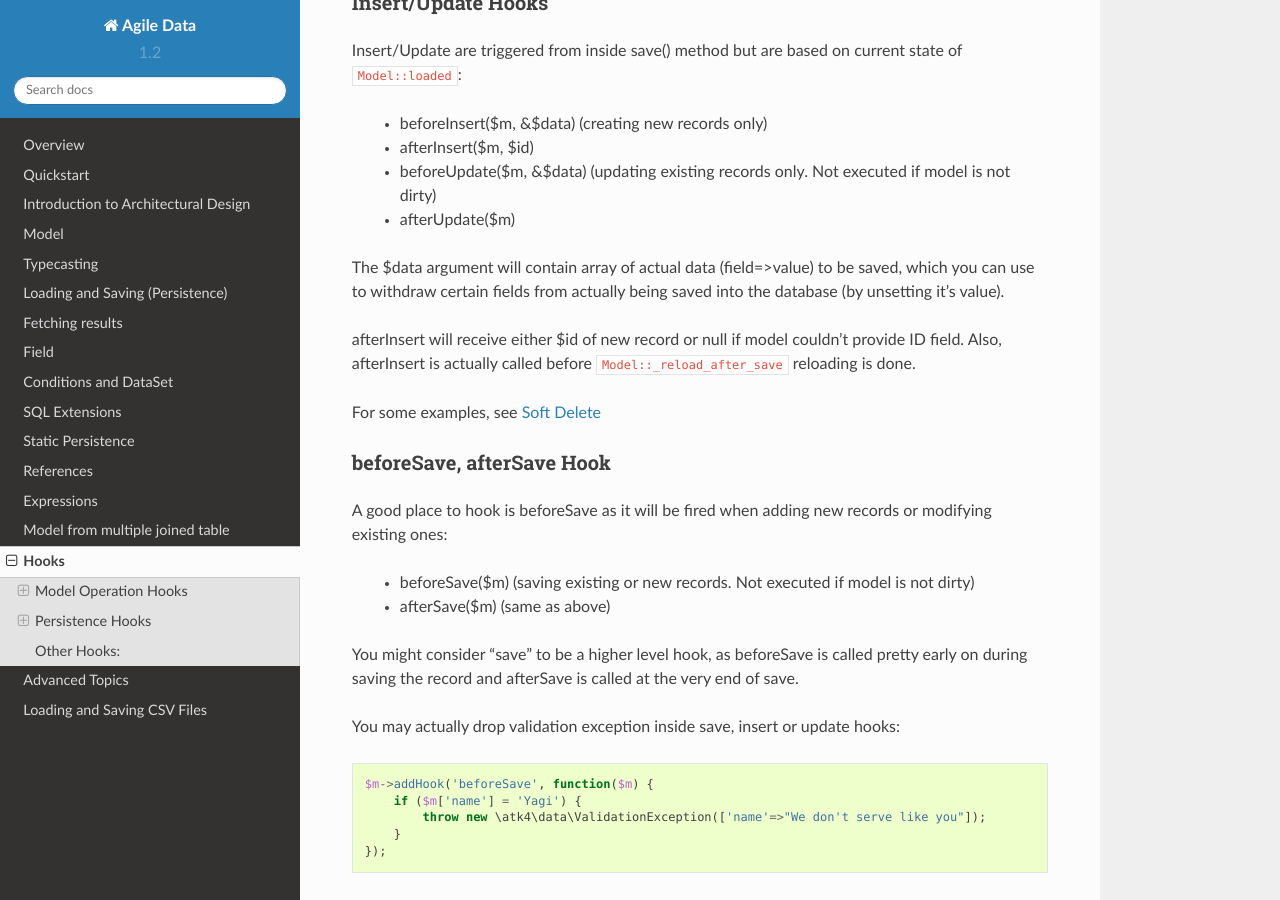
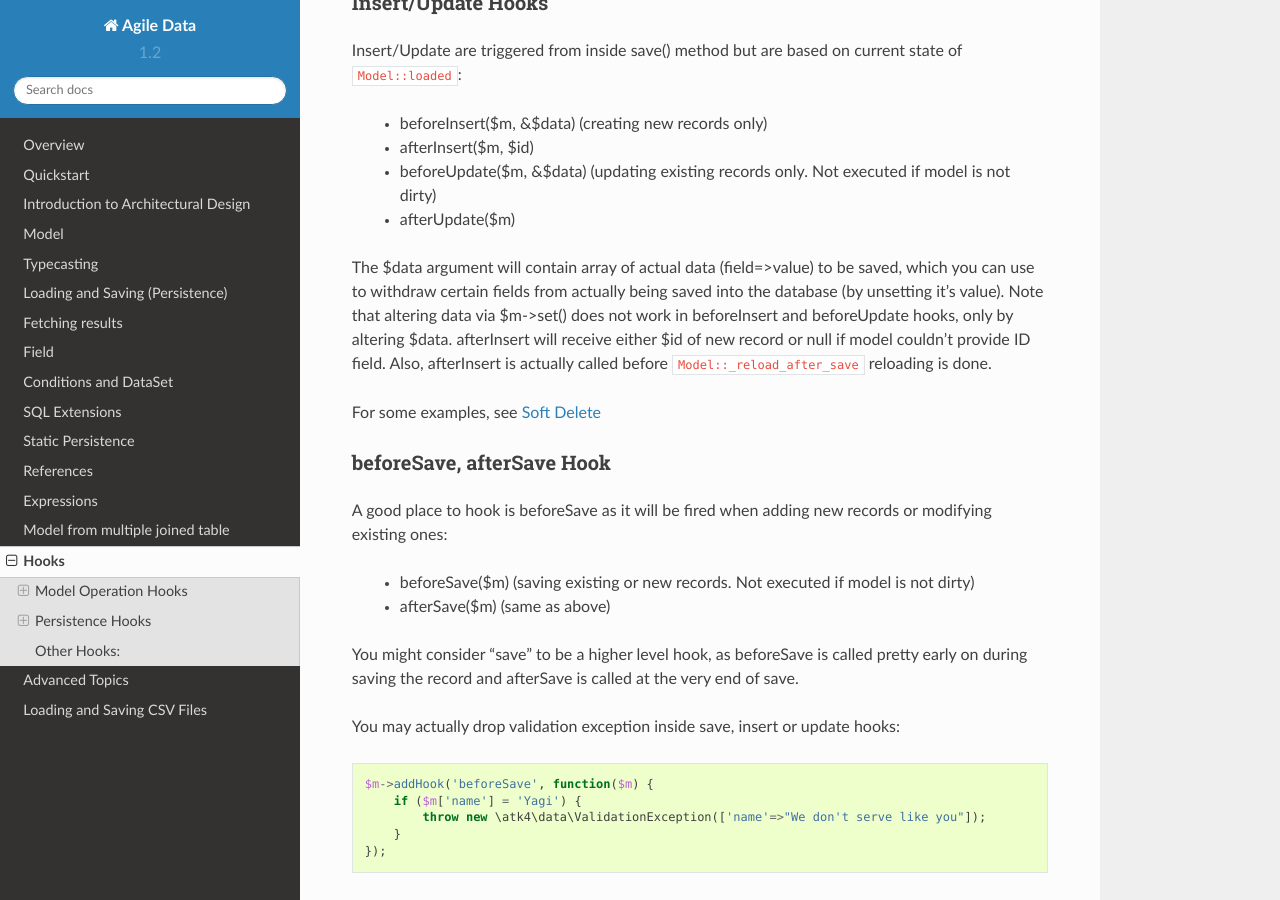
Before and after one commit to atk4/data, a Sphinx documentation site: the page built from docs/hooks.rst, in a window 1280 px wide and 900 px high, scrolled down 1981 px. Built offline with Sphinx 7.4.7 and the Read the Docs theme 2.0.0, drawn with Linux system fonts in a browser that asks for light colours; pages that are not in the unit, such as notebooks, are missing from menus; cross-references to code outside the pages are shown as plain code.

Commit message:
beforeInsert/beforeUpdate Note
$m->set() does not work in these hooks, added note about this. It was a unclear to me as in other hooks data is altered using $m->set()

```diff
--- a/docs/hooks.rst
+++ b/docs/hooks.rst
@@ -105,7 +105,8 @@ state of :php:meth:`Model::loaded`:
 The $data argument will contain array of actual data (field=>value) to be saved,
 which you can use to withdraw certain fields from actually being saved into the
 database (by unsetting it's value).
-
+Note that altering data via $m->set() does not work in beforeInsert and beforeUpdate
+hooks, only by altering $data.
 afterInsert will receive either $id of new record or null if model couldn't
 provide ID field. Also, afterInsert is actually called before
 :php:meth:`Model::_reload_after_save` reloading is done.
```
